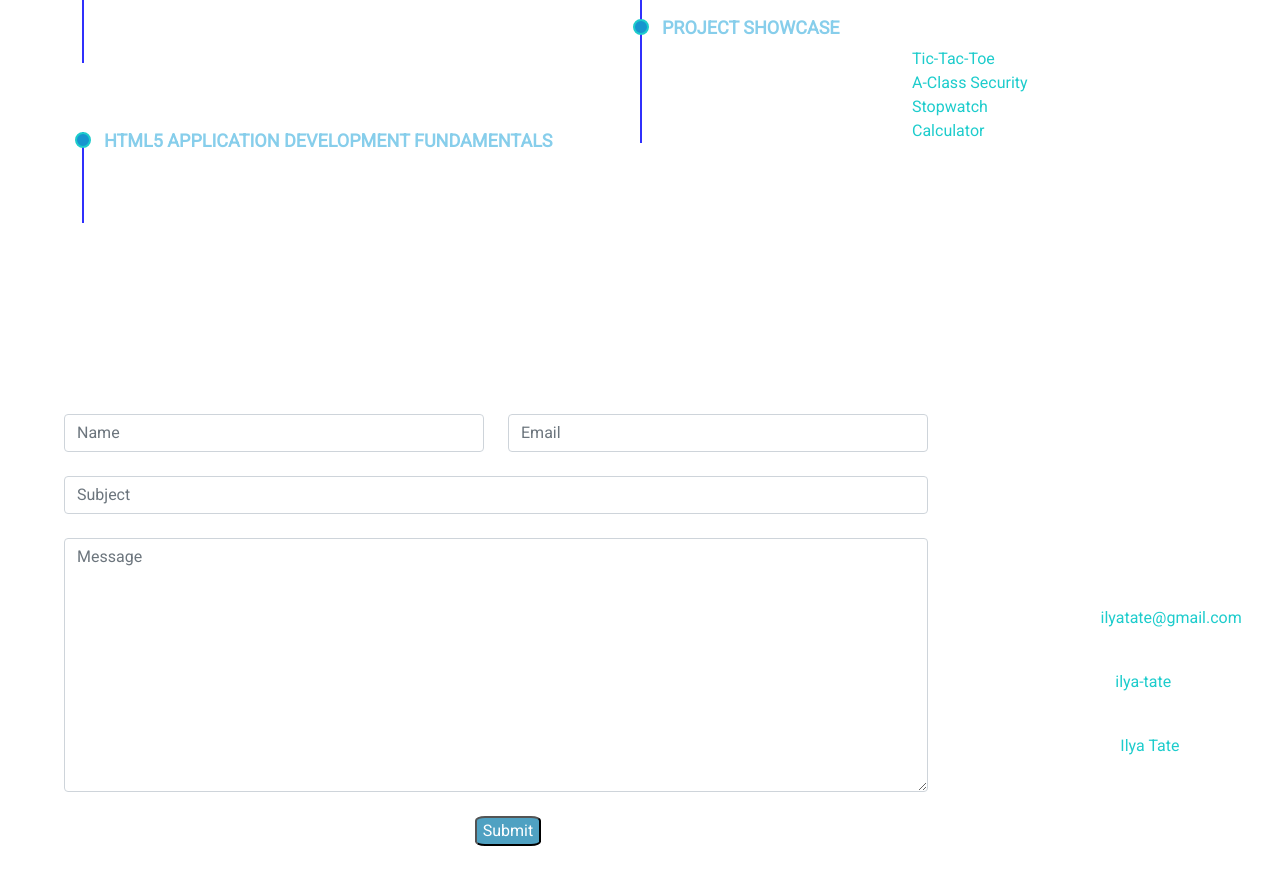
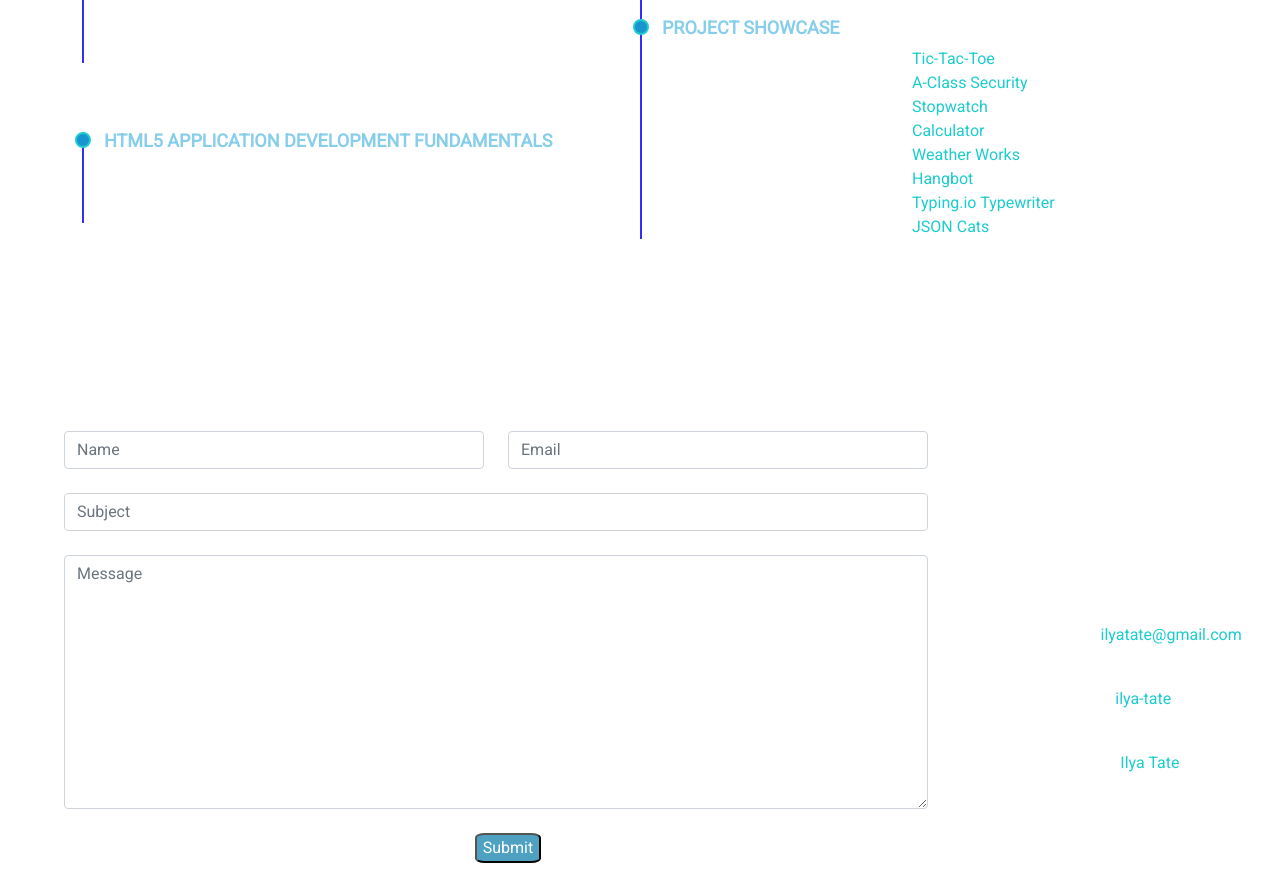
Before and after one commit to ilya-tate/Portfolio, a plain HTML site: page index.html in a window 1280 px wide. Shown: the part 1774-2661 px from the top of the page. Drawn offline with nearby package versions, Linux system fonts and the light colour scheme.

Commit message:
Added projects

```diff
--- a/index.html
+++ b/index.html
@@ -213,7 +213,11 @@
                             <li><a href="https://ilya-tate.github.io/Tic-Tac-Toe-Project/" title="https://ilya-tate.github.io/Tic-Tac-Toe-Project/" target="_blank">Tic-Tac-Toe</a></li>
                             <li><a href="https://ilya-tate.github.io/A-Class-Security-Website/" title="https://ilya-tate.github.io/A-Class-Security-Website/" target="_blank">A-Class Security</a></li>
                             <li><a href="https://ilya-tate.github.io/Stopwatch/" title="https://ilya-tate.github.io/Stopwatch/">Stopwatch</a></li>
-                            <li><a href=" https://ilya-tate.github.io/JavaScript-Calculator/" title=" https://ilya-tate.github.io/JavaScript-Calculator/">Calculator</a></li>
+                            <li><a href="https://ilya-tate.github.io/JavaScript-Calculator/" title=" https://ilya-tate.github.io/JavaScript-Calculator/">Calculator</a></li>
+                            <li><a href="https://github.com/ilya-tate/capstone" title="https://github.com/ilya-tate/capstone" target="_blank">Weather Works</a></li>
+                            <li><a href="https://github.com/ilya-tate/Hangbot" title="https://github.com/ilya-tate/Hangbot" target="_blank">Hangbot</a></li>
+                            <li><a href="https://github.com/ilya-tate/Typingio-Typewriter" title="https://github.com/ilya-tate/Typingio-Typewriter" target="_blank">Typing.io Typewriter</a></li>
+                            <li><a href="https://github.com/ilya-tate/JSON-Cats" title="https://github.com/ilya-tate/JSON-Cats" target="_blank">JSON Cats</a></li>
                             <!-- <li><a href="#" title="#">Placeholder</a></li>Calculator
                             <li><a href="#" title="#">Placeholder</a></li>
                             <li><a href="#" title="#">Placeholder</a></li>
```
